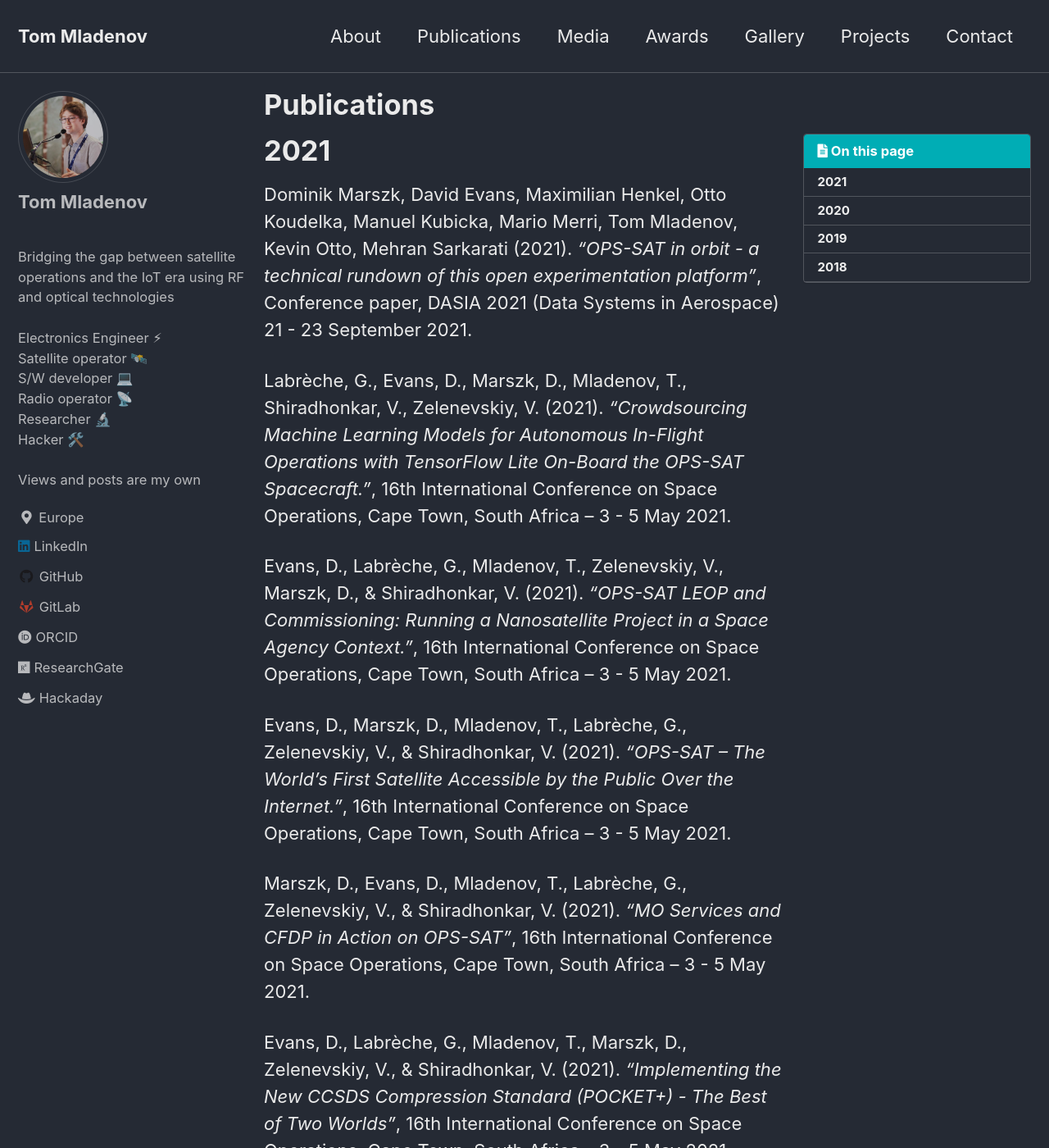
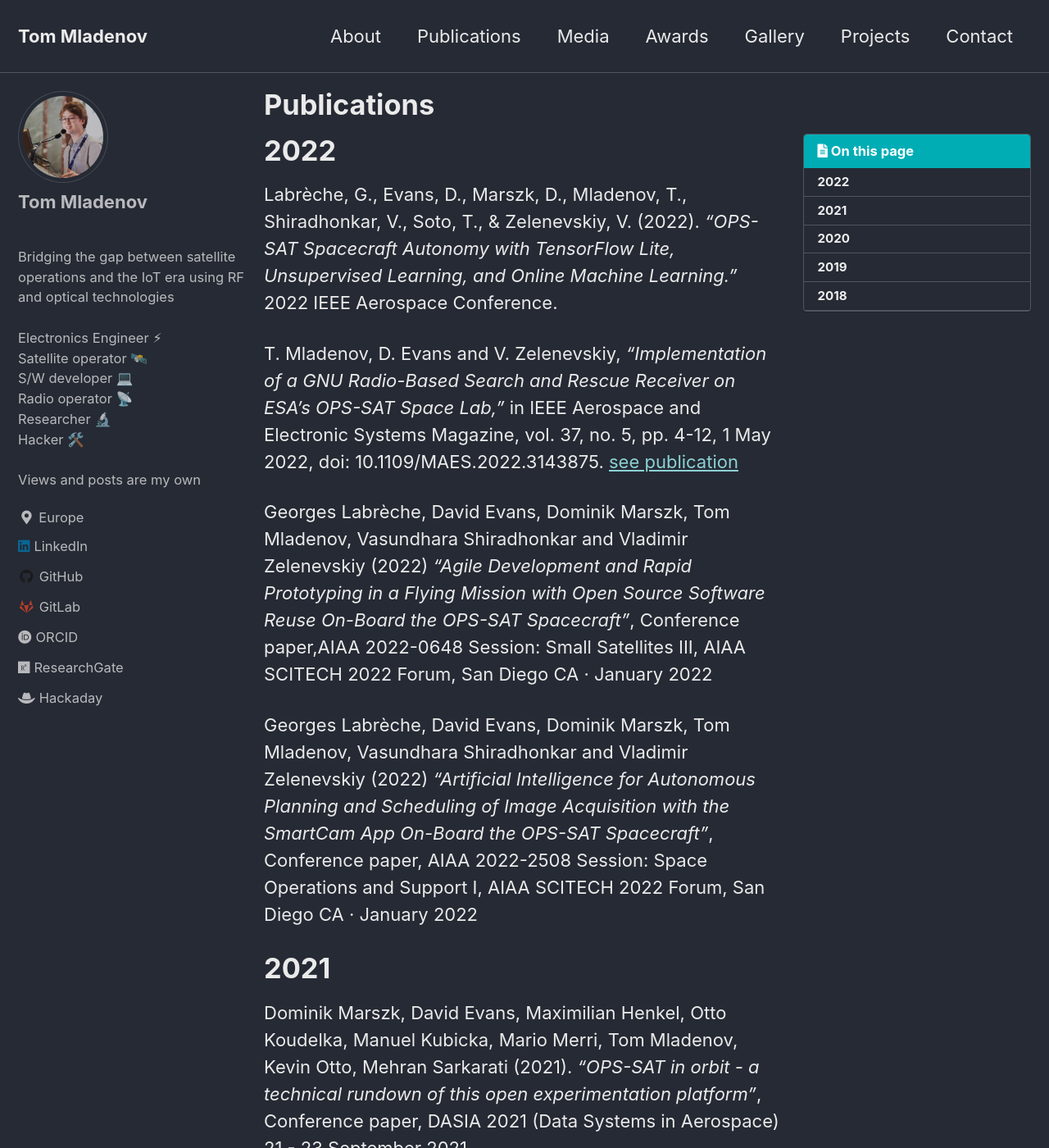
Before and after one commit to TomMladenov/tommladenov.github.io, a Jekyll site: the page built from _pages/publications.md, in a window 1280 px wide and 1400 px high. Shown: the whole window at 82% size. Built offline with Jekyll 4.4.1, drawn with Linux system fonts in a browser that asks for light colours; cached includes are drawn as plain includes.

Commit message:
Update publications

```diff
--- a/_pages/publications.md
+++ b/_pages/publications.md
@@ -7,7 +7,18 @@ toc: true
 toc_sticky: true
 ---
 
+# 2022
+
+Labrèche, G., Evans, D., Marszk, D., Mladenov, T., Shiradhonkar, V., Soto, T., & Zelenevskiy, V. (2022). *"OPS-SAT Spacecraft Autonomy with TensorFlow Lite, Unsupervised Learning, and Online Machine Learning."* 2022 IEEE Aerospace Conference.
+
+T. Mladenov, D. Evans and V. Zelenevskiy, *"Implementation of a GNU Radio-Based Search and Rescue Receiver on ESA's OPS-SAT Space Lab,"* in IEEE Aerospace and Electronic Systems Magazine, vol. 37, no. 5, pp. 4-12, 1 May 2022, doi: 10.1109/MAES.2022.3143875. <a href="https://ieeexplore.ieee.org/document/9684957" target="_blank">see publication</a>
+
+Georges Labrèche, David Evans, Dominik Marszk, Tom Mladenov, Vasundhara Shiradhonkar and Vladimir Zelenevskiy (2022) *"Agile Development and Rapid Prototyping in a Flying Mission with Open Source Software Reuse On-Board the OPS-SAT Spacecraft"*, Conference paper,AIAA 2022-0648 Session: Small Satellites III,  AIAA SCITECH 2022 Forum, San Diego CA · January 2022
+
+Georges Labrèche, David Evans, Dominik Marszk, Tom Mladenov, Vasundhara Shiradhonkar and Vladimir Zelenevskiy (2022) *"Artificial Intelligence for Autonomous Planning and Scheduling of Image Acquisition with the SmartCam App On-Board the OPS-SAT Spacecraft"*, Conference paper, AIAA 2022-2508 Session: Space Operations and Support I, AIAA SCITECH 2022 Forum, San Diego CA · January 2022
+
 # 2021
+
 
 Dominik Marszk, David Evans, Maximilian Henkel, Otto Koudelka, Manuel Kubicka, Mario Merri, Tom Mladenov, Kevin Otto, Mehran Sarkarati (2021). *"OPS-SAT in orbit - a technical rundown of this open experimentation platform"*, Conference paper, DASIA 2021 (Data Systems in Aerospace) 21 - 23 September 2021.
 
```
